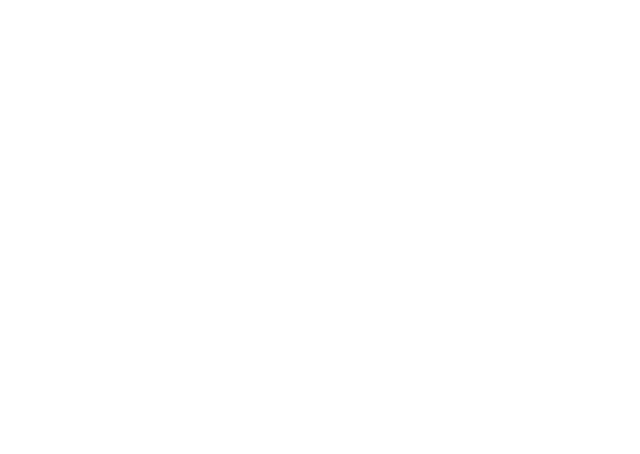
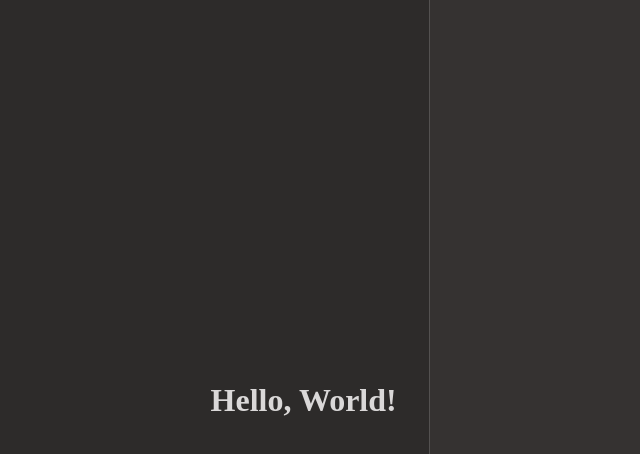
Before and after one commit to ZeKap/PackageViewer, a plain HTML site: page index.html in a window 1280 px wide. Shown: the top 454 px of the page, without its empty margins (19-659 px from the left). Drawn offline with Linux system fonts and the light colour scheme.

Commit message:
First steps: Hello World & starting css

```diff
--- a/index.html
+++ b/index.html
@@ -14,7 +14,12 @@
 
 <body>
 
+    <div class="commandsPage">
+        <h1>Hello, World!</h1>
+    </div>
 
+    <div class="treePage">
+    </div>
 
 </body>
 
--- a/style.css
+++ b/style.css
@@ -1,12 +1,39 @@
 * {
     margin: 0;
     padding: 0;
-    --background1: hsl(18, 3%, 20%);
-    --background2: hsl(18, 4%, 18%);
-    --border-color: hsl(18, 2%, 8%);
+
+    --m: 32px;
+
+    --background1: hsl(18, 4%, 20%);
+    --background2: hsl(18, 4%, 17%);
+    --border-color: hsl(18, 2%, 32%);
+    --border: solid 1px var(--border-color);
+    --text-color: hsl(18, 2%, 85%);
+    color: var(--text-color);
 }
 
 body {
     display: flex;
     flex-direction: row;
+    height: 100vh;
 }
+
+body > :is(.commandsPage, .treePage) {
+    height: calc(100% - (2 * var(--m)));
+    display: flex;
+    flex-direction: column;
+    justify-content: center;
+    padding: var(--m);
+}
+
+.commandsPage {
+    flex: 1 1 0;
+    background: var(--background2);
+    border-right: var(--border);
+    align-items: flex-end;
+}
+
+.treePage {
+    flex: 2 1 0;
+    background: var(--background1);
+}
```
